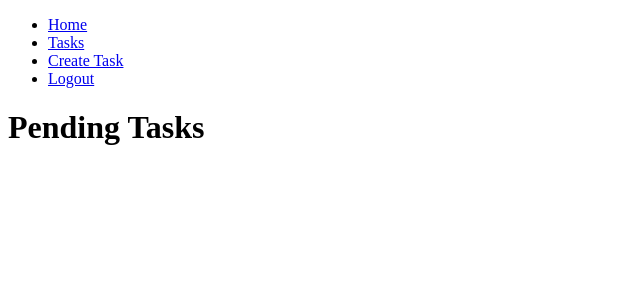
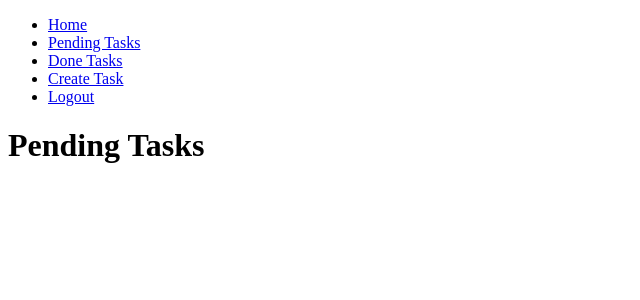
Before and after one commit to EstebanGC/users-admin, a Django app: page /tasks/ in a window 1280 px wide. Shown: the top 300 px of the page, without its empty margins (0-640 px from the left). Run offline with Django 4.2, Linux system fonts and the light colour scheme; a user stored in the database is signed in; data comes from the database, SQL or seed files in the repository.

Commit message:
List of done tasks added

```diff
--- a/django_crud/urls.py
+++ b/django_crud/urls.py
@@ -22,6 +22,7 @@ urlpatterns = [
     path('',  views.home, name="home"),
     path('signup/', views.signup, name="signup"),
     path('tasks/', views.tasks, name='tasks'),
+    path('tasks_completed/', views.tasks_completed, name='tasks_completed'),
     path('create_task/', views.create_task, name="create_task"),
     path('tasks/<int:task_id>/', views.task_detail, name="task_detail"),
     path('tasks/<int:task_id>/complete', views.complete_task, name="complete_task"),
--- a/tasks/templates/base.html
+++ b/tasks/templates/base.html
@@ -15,7 +15,10 @@
             </li>
             {% if user.is_authenticated %}
             <li>
-                <a href="/tasks">Tasks</a>
+                <a href="{% url 'tasks' %}">Pending Tasks</a>
+            </li>
+            <li>
+                <a href="{% url 'tasks_completed' %}">Done Tasks</a>
             </li>
             <li>
                 <a href="/create_task/">Create Task</a>
--- a/tasks/templates/tasks.html
+++ b/tasks/templates/tasks.html
@@ -14,6 +14,8 @@
 
                 <p>{{task.description}}</p>
                 <p>{{task.user.username}}</p>
+
+                <p>{{task.datecompleted|date:'M j Y:i'}}</p>
             </li>
         </a>
 
--- a/tasks/views.py
+++ b/tasks/views.py
@@ -38,6 +38,11 @@ def signup(request):
 def tasks(request):
     #This returns the data we need from db
     tasks = Task.objects.filter(user=request.user, datecompleted__isnull=True)
+    return render(request, 'tasks.html', {"tasks": tasks})
+
+def tasks_completed(request):
+    #This returns the data we need from db
+    tasks = Task.objects.filter(user=request.user, datecompleted__isnull=False).order_by('-datecompleted')
     return render(request, 'tasks.html', {"tasks": tasks})
 
 def create_task(request):
```
